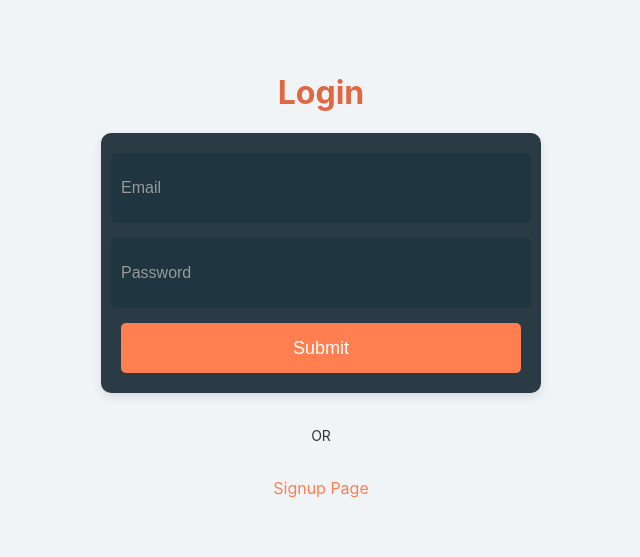
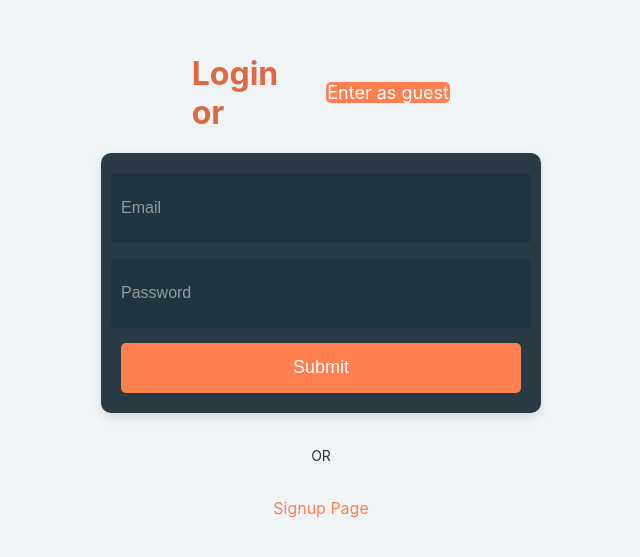
Before and after one commit to PrabhavKarve/AIG_frontend, a React (Create React App) app: page / in a window 1280 px wide. Shown: the part 145-702 px from the top of the page, without its empty margins (319-959 px from the left). Built offline with nearby package versions, Linux system fonts and the light colour scheme.

Commit message:
guest login

```diff
--- a/src/Components/ImageGenerator/ImageGenerator.jsx
+++ b/src/Components/ImageGenerator/ImageGenerator.jsx
@@ -4,7 +4,7 @@ import def_image from "../Assets/default_image.svg"
 import { useNavigate } from 'react-router-dom';
 
 const ImageGenerator = () => {
-    const apiKey = process.env.REACT_APP_OPENAI_API_KEY;
+    const apiKey = process.env.REACT_APP_OPENAI;
     const navigate = useNavigate();
     const [image_url, setImage_url] = useState("/")
     const [loading, setloading] = useState(false)
--- a/src/Components/ImageGenerator/Login.jsx
+++ b/src/Components/ImageGenerator/Login.jsx
@@ -48,11 +48,50 @@ function Login() {
 
     }
 
+    async function setGuestCredentials(e) {
+        e.preventDefault()
+        setPassword("guest");
+        setEmail("guest");
+        try {
+            await axios.post(api_url +"/login", {
+                email, password
+            },  {
+                headers: {
+                    'Content-Type': 'application/json',
+                },
+                withCredentials: true
+            })
+            .then(res => {
+                console.log("login req sent")
+                if (res.data === "exist") {
+                    console.log("login response received + " + email)
+                    localStorage.setItem('userEmail', email);
+                    navigate("/home", { state: { id: email } });
+                    console.log("home")
+                } else if (res.data === "notexist") {
+                    alert("User has not signed up");
+                } else if (res.data === "invalidpassword") {
+                    alert("Incorrect password");
+                }
+            })
+            .catch(e => {
+                alert("Wrong details");
+                console.log(e);
+            });
+        }
+        catch(e){
+            console.log(e);
+        }
+
+    }
+
 
     return (
         <div className="login_container">
-
-            <h1 className="header2">Login</h1>
+            <div className="header-container">
+                    <h1 className="header2">Login or</h1>
+                    <Link className="guest_btn2" onClick={setGuestCredentials}>Enter as guest</Link>
+            </div>
 
             <form action="POST" className='login_box'>
                 <input className='search_input2' type="email" onChange={(e) => { setEmail(e.target.value) }} placeholder="Email"  />
--- a/src/Components/ImageGenerator/form.css
+++ b/src/Components/ImageGenerator/form.css
@@ -26,6 +26,16 @@
     box-shadow: 0px 4px 10px rgba(0, 0, 0, 0.1);
 }
 
+.header-container {
+    display: flex;
+    align-items: center; /* Vertically centers the items */
+    gap: 10px; /* Adds some space between the h1 and the link */
+  }
+
+.header2{
+    width: 100%;
+}
+
 /* Input fields */
 .search_input2 {
     width: 100%;
@@ -52,6 +62,18 @@
 
 .search_input2:hover {
     background-color: #2a3f4d; /* Slightly different color on hover */
+}
+
+.guest_btn2 {
+    text-align: center;
+    width: 100%;
+    border: none;
+    background-color: #ff7f50;
+    color: white;
+    font-size: 18px;
+    cursor: pointer;
+    border-radius: 5px;
+    transition: background-color 0.3s ease;
 }
 
 /* Submit button styling */
```
Also changed, not shown: 1 other file (tests, documents, lock files or other folders).
